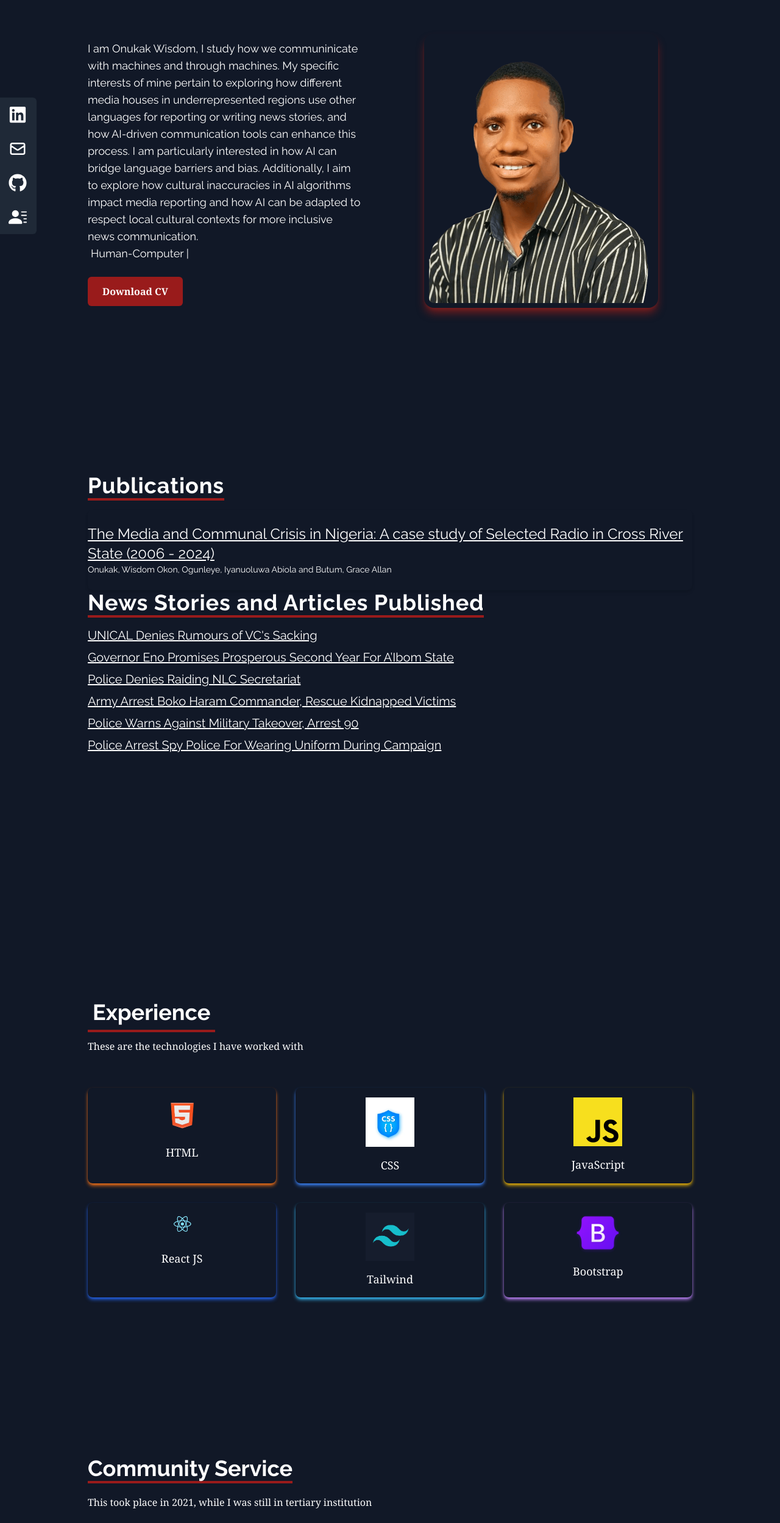
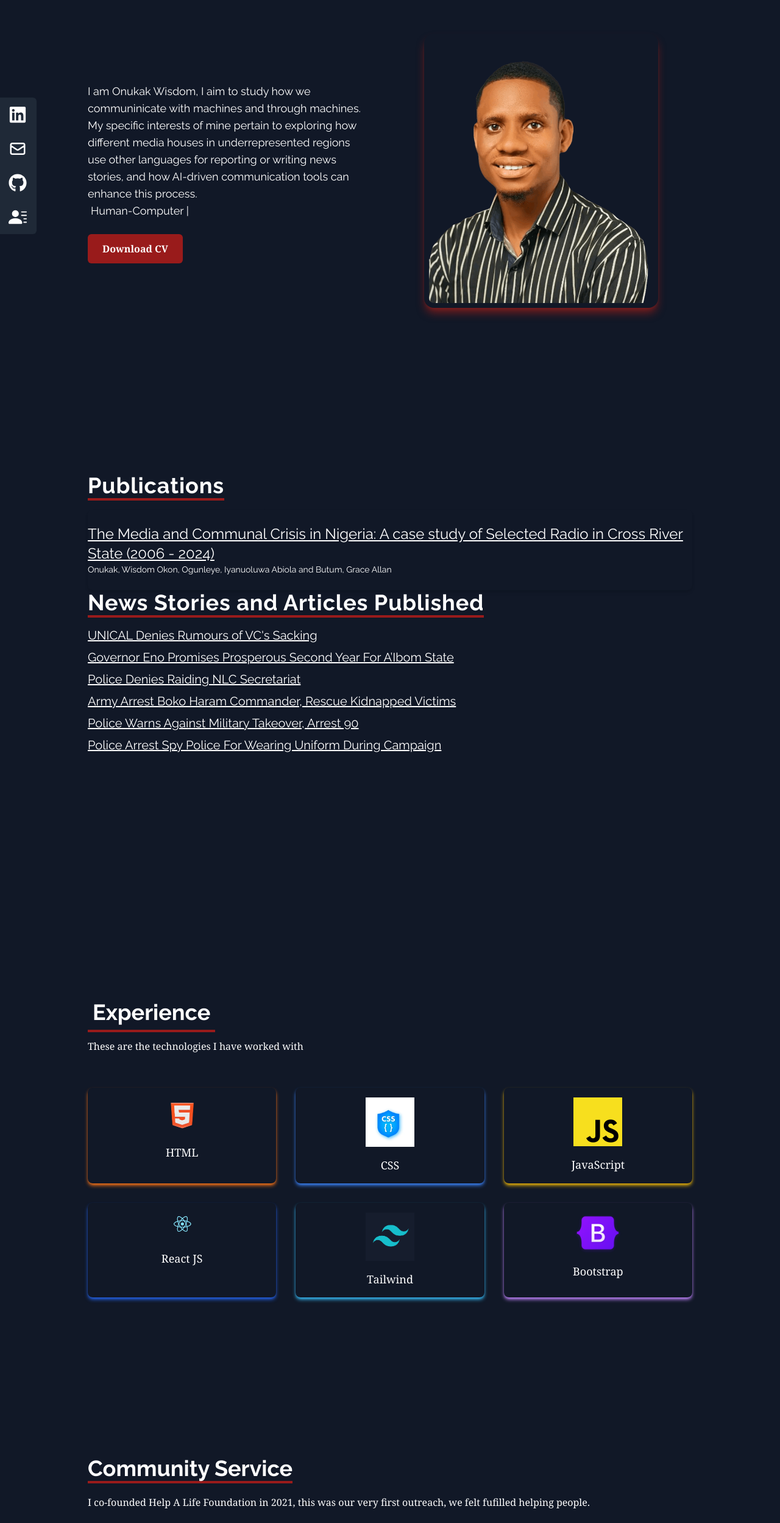
Before and after one commit to Mimisax-pixel/my-portfolio, a React (Vite) app: page / in a window 1280 px wide. Shown: the part 120-2618 px from the top of the page at 61% size. Built offline with nearby package versions, Linux system fonts and the light colour scheme.

Commit message:
Added new text to the website

```diff
--- a/src/components/Contact.jsx
+++ b/src/components/Contact.jsx
@@ -7,7 +7,7 @@ const Contact = () => {
       className="w-full h-screen dark:bg-gray-900 text-gray-900 dark:text-white bg-slate-100"
     >
       <div className="flex flex-col p-4 justify-center max-w-screen-lg mx-auto h-full">
-        <div className="mt-40 md:mt-20">
+        <div className="md:mt-20">
           <p className="text-3xl md:text-4xl font-bold inline border-b-4 dark:border-red-800 border-teal-500">
             Contact
           </p>
--- a/src/components/Projects.jsx
+++ b/src/components/Projects.jsx
@@ -42,17 +42,17 @@ const Projects = () => {
     >
       <div className="max-w-screen-lg p-4 mx-auto flex flex-col justify-center w-full h-full">
         <div className="mt-40 md:mt-10">
-          <p className="text-3xl md:text-4xl font-bold inline border-b-4 dark:border-red-800 border-teal-500">
+          <p className="text-2xl md:text-4xl font-bold inline border-b-4 dark:border-red-800 border-teal-500">
             Community Service
           </p>
           <p className="py-6 font-serif">
-            This took place in 2021, while I was still in tertiary institution
+            I co-founded Help A Life Foundation in 2021, this was our very first outreach, we felt fufilled helping people.
           </p>
         </div>
 
         {/* Responsive grid for project images */}
         <div className="grid grid-cols-1 sm:grid-cols-2 md:grid-cols-3 gap-0 px-4 sm:px-0">
-          {projects.map(({ id, src }) => (
+          {projects.map(({ id, src, }) => (
             <div
               key={id}
               className="rounded-lg overflow-hidden shadow-lg hover:scale-105 transition-transform duration-300"
--- a/src/components/home.jsx
+++ b/src/components/home.jsx
@@ -15,11 +15,9 @@ const Home = () => {
       <div className="max-w-screen-lg mx-auto flex flex-col items-center justify-center h-full px-4 md:flex-row">
         <div className="flex flex-col justify-center h-full md:w-1/2">
           <p className="py-4 max-w-md text-md md:text-lg">
-            I am Onukak Wisdom, I study how we communinicate with machines and through machines.
+            I am Onukak Wisdom, I aim to study how we communinicate with machines and through machines.
             My specific interests of mine pertain to exploring how different media houses in underrepresented regions use other languages for reporting or writing news stories,
             and how AI-driven communication tools can enhance this process.
-            I am particularly interested in how AI can bridge language barriers and bias.
-            Additionally, I aim to explore how cultural inaccuracies in AI algorithms impact media reporting and how AI can be adapted to respect local cultural contexts for more inclusive news communication.
             <br />
             <TypeAnimation
               sequence={[
@@ -43,7 +41,7 @@ const Home = () => {
             />
           </p>
           <div>
-            <a href="/my cv.pdf" target="_blank" rel="noopener noreferrer">
+            <a href="/Wisdom Onukak Academic CV.pdf" target="_blank" rel="noopener noreferrer">
               <button
                 onClick={handleClick}
                 className="text-white w-fit px-6 py-3 my-2 flex items-center rounded-md dark:bg-red-800 bg-teal-500 cursor-pointer font-serif font-extrabold"
```
Also changed, not shown: 2 other files (tests, documents, lock files or other folders).
